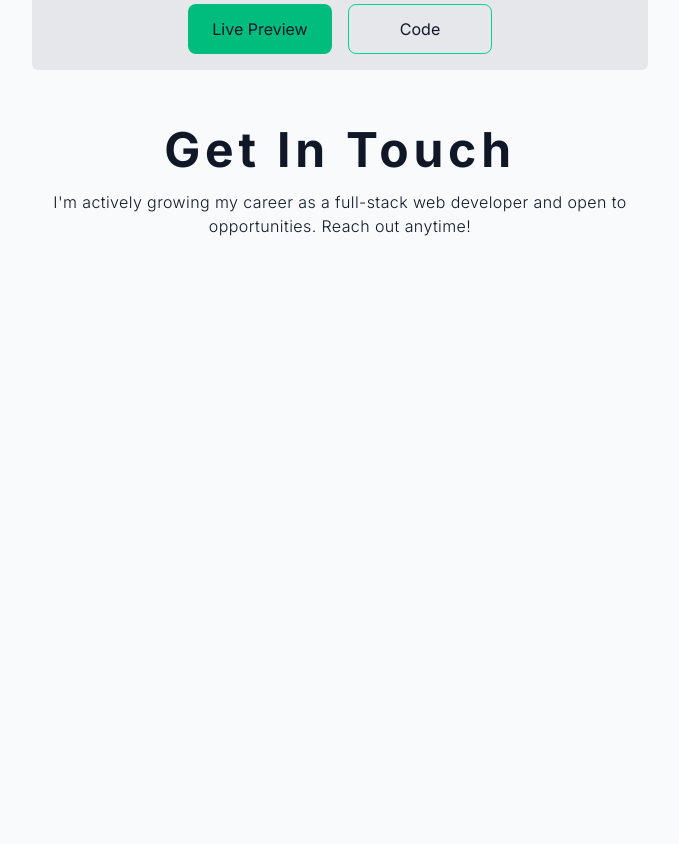
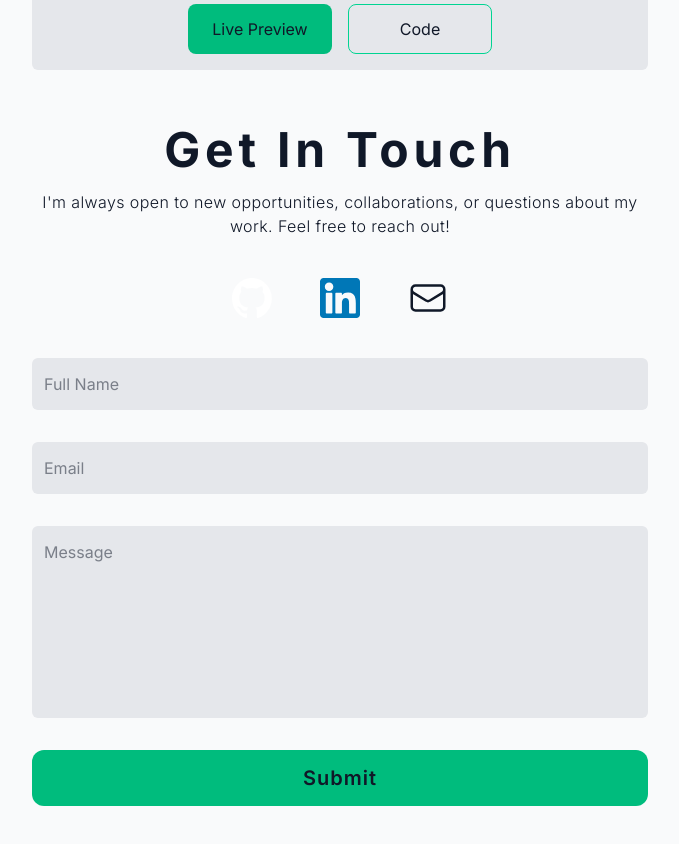
Before and after one commit to ealvara6/devfolio, a React (Vite) app: page / in a window 1280 px wide. Shown: the part 4420-5264 px from the top of the page, without its empty margins (300-979 px from the left). Built offline with nearby package versions, Linux system fonts and the light colour scheme.

Commit message:
(feat):contact: add basic contact form structure

```diff
--- a/src/components/sections/contact/Contact.tsx
+++ b/src/components/sections/contact/Contact.tsx
@@ -1,16 +1,49 @@
 import { SubHeading } from '@/components/shared/SubHeading';
+import { Button, Fieldset, Input, Textarea } from '@headlessui/react';
+import githubSvg from '@/assets/github.svg';
+import linkedinSvg from '@/assets/linkedin.svg';
+import { EnvelopeIcon } from '@heroicons/react/24/outline';
 
 export const Contact = () => {
   return (
     <section
-      className="min-h-screen scroll-mt-20 mt-14 flex flex-col mx-7 text-center"
+      className="min-h-screen scroll-mt-20 mt-14 flex flex-col gap-10 mx-7 text-center"
       id="contact"
     >
-      <SubHeading>Get In Touch</SubHeading>
-      <div className="mt-4 tracking-wide font-light">
-        I'm actively growing my career as a full-stack web developer and open to
-        opportunities. Reach out anytime!
+      <div>
+        <SubHeading>Get In Touch</SubHeading>
+        <div className="mt-4 tracking-wide font-light">
+          I'm always open to new opportunities, collaborations, or questions
+          about my work. Feel free to reach out!
+        </div>
       </div>
+      <div className="flex justify-center gap-12">
+        <img src={githubSvg} alt="Github Icon" className="w-10" />
+        <img src={linkedinSvg} alt="Linkedin Icon" className="w-10" />
+        <EnvelopeIcon className="w-10" />
+      </div>
+      <Fieldset className="flex flex-col gap-8">
+        <Input
+          name="name"
+          type="text"
+          className="px-3 py-3.5 rounded-md bg-surface"
+          placeholder="Full Name"
+        />
+        <Input
+          name="email"
+          type="text"
+          className="px-3 py-3.5 rounded-md bg-surface"
+          placeholder="Email"
+        />
+        <Textarea
+          name="message"
+          className="px-3 py-3.5 rounded-md bg-surface resize-none h-48"
+          placeholder="Message"
+        />
+        <Button className="bg-accent p-3.5 rounded-xl text-xl font-semibold tracking-wider">
+          Submit
+        </Button>
+      </Fieldset>
     </section>
   );
 };
```
Also changed, not shown: src/assets/linkedin.svg (added).
